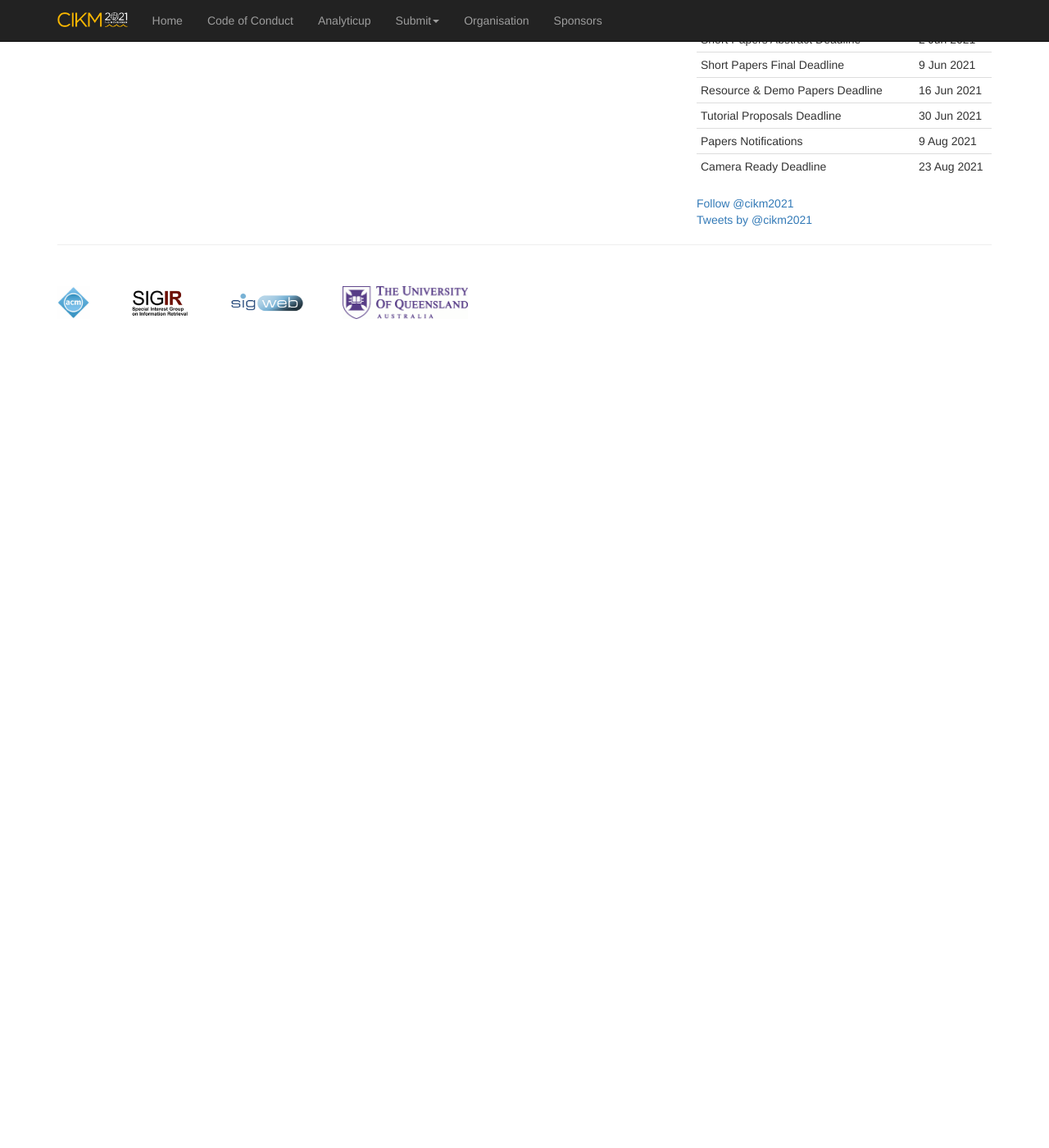
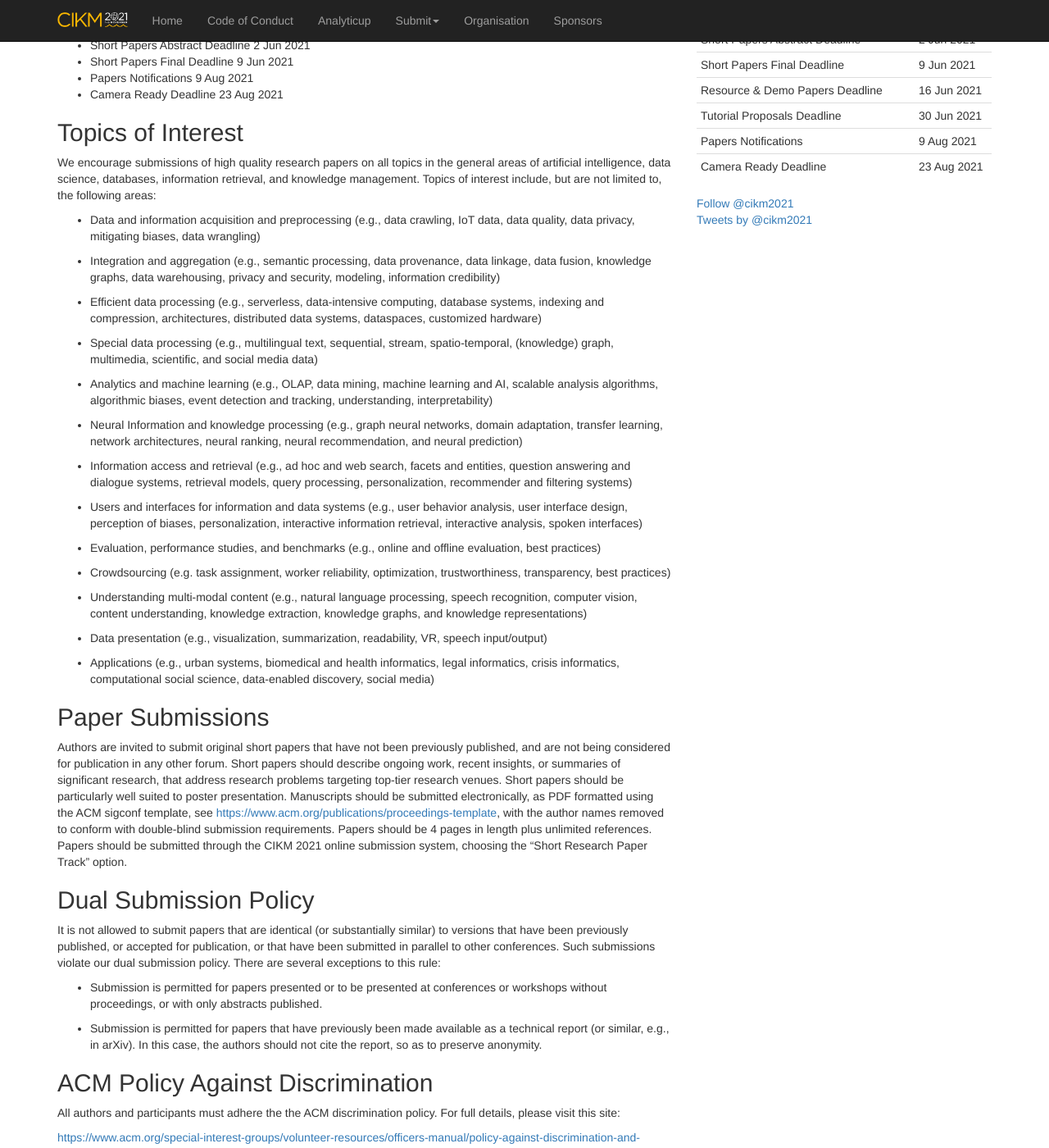
Before and after one commit to ielab/cikm2021-website, a Jekyll site: the page built from cfp/short-papers.md, in a window 1280 px wide and 1400 px high, scrolled down 238 px. Shown: the whole window at 82% size. Built offline with Jekyll 4.4.1, drawn with Linux system fonts in a browser that asks for light colours; our own code applies the rules of GitHub Pages for plain Markdown files; comment, search, counter and statistics services are not loaded; before the commit the page ends 900 px from its top, so only the background shows below that; some of the changed text lies outside the part shown.

Commit message:
Add short paper cfp.

```diff
--- /dev/null
+++ b/_includes/deadline.html
@@ -0,0 +1,14 @@
+{%- for date in site.data.important-dates.dates -%}
+{%- if date.name == include.name -%}
+<tr>
+    <td>{{- date.name -}}</td>
+    <td>
+        {%- if date.occurred -%}
+        <del>{{- date.date -}}</del>
+        {%- else -%}
+        {{- date.date -}}
+        {%- endif -%}
+    </td>
+</tr>
+{%- endif -%}
+{%- endfor -%}
--- a/cfp/short-papers.md
+++ b/cfp/short-papers.md
@@ -1 +1,73 @@
 # Call for Short Papers
+
+The Conference on Information and Knowledge Management (CIKM) provides a unique venue for industry and academia to present and discuss state-of-the-art research on artificial intelligence, search and discovery, data mining and database systems, all at a single conference. CIKM is uniquely situated to highlight technologies and insights that materialize the big data and artificial intelligence vision of the future. CIKM 2021 will take place online in a lively and interactive manner.
+
+## Key Dates
+
+<ul>
+<li>{% include deadline.html name="Short Papers Abstract Deadline" %}</li>
+<li>{% include deadline.html name="Short Papers Final Deadline" %}</li>
+<li>{% include deadline.html name="Papers Notifications" %}</li>
+<li>{% include deadline.html name="Camera Ready Deadline" %}</li>
+</ul>
+
+## Topics of Interest
+
+We encourage submissions of high quality research papers on all topics in the general areas of artificial intelligence, data science, databases, information retrieval, and knowledge management. Topics of interest include, but are not limited to, the following areas:
+
+
+*     Data and information acquisition and preprocessing (e.g., data crawling, IoT data, data quality, data privacy, mitigating biases, data wrangling)
+
+*     Integration and aggregation (e.g., semantic processing, data provenance, data linkage, data fusion, knowledge graphs, data warehousing, privacy and security, modeling, information
+  credibility)
+
+*    Efficient data processing (e.g., serverless, data-intensive computing, database systems, indexing and compression, architectures, distributed data systems, dataspaces, customized hardware)
+
+*    Special data processing (e.g., multilingual text, sequential, stream, spatio-temporal, (knowledge) graph, multimedia, scientific, and social media data)
+
+*    Analytics and machine learning (e.g., OLAP, data mining, machine learning and AI, scalable analysis algorithms, algorithmic biases, event detection and tracking, understanding, interpretability)
+
+*    Neural Information and knowledge processing (e.g., graph neural networks, domain adaptation, transfer learning, network architectures, neural ranking, neural recommendation, and neural prediction)
+
+*    Information access and retrieval (e.g., ad hoc and web search, facets and entities, question answering and dialogue systems, retrieval models, query processing, personalization, recommender and filtering systems)
+
+*    Users and interfaces for information and data systems (e.g., user behavior analysis, user interface design, perception of biases, personalization, interactive information retrieval, interactive analysis, spoken interfaces)
+
+*    Evaluation, performance studies, and benchmarks (e.g., online and offline evaluation,  best practices)
+
+*    Crowdsourcing (e.g. task assignment, worker reliability, optimization, trustworthiness, transparency, best practices)
+
+*    Understanding multi-modal content (e.g., natural language processing, speech recognition, computer vision, content understanding, knowledge extraction, knowledge graphs, and knowledge representations)
+
+* Data presentation (e.g., visualization, summarization, readability, VR, speech input/output)
+
+* Applications (e.g., urban systems, biomedical and health informatics, legal informatics, crisis informatics, computational social science, data-enabled discovery, social media)
+
+## Paper Submissions
+
+Authors are invited to submit original short papers that have not been previously published, and are not being considered for publication in any other forum. Short papers should describe ongoing work, recent insights, or summaries of significant research, that address research problems targeting top-tier research venues. Short papers should be particularly well suited to poster presentation.
+Manuscripts should be submitted electronically, as PDF formatted using the ACM sigconf template, see [https://www.acm.org/publications/proceedings-template](https://www.acm.org/publications/proceedings-template), with the author names removed to conform with double-blind submission requirements. Papers should be 4 pages in length plus unlimited references. Papers should be submitted through the CIKM 2021 online submission system, choosing the “Short Research Paper Track” option.
+
+## Dual Submission Policy
+
+It is not allowed to submit papers that are identical (or substantially similar) to versions that have been previously published, or accepted for publication, or that have been submitted in parallel to other conferences. Such submissions violate our dual submission policy. There are several exceptions to this rule:
+
+
+* Submission is permitted for papers presented or to be presented at conferences or workshops without proceedings, or with only abstracts published.
+
+* Submission is permitted for papers that have previously been made available as a technical report (or similar, e.g., in arXiv). In this case, the authors should not cite the report, so as to preserve anonymity.
+
+## ACM Policy Against Discrimination
+
+All authors and participants must adhere the the ACM discrimination policy. For full details, please visit this site:
+
+[https://www.acm.org/special-interest-groups/volunteer-resources/officers-manual/policy-against-discrimination-and-harassment](https://www.acm.org/special-interest-groups/volunteer-resources/officers-manual/policy-against-discrimination-and-harassment)
+
+## PC Chair Contact Information
+
+For more information, contact the appropriate PC chairs:
+ - Short Paper Track Email: [cikm2021-short@easychair.org](mailto:cikm2021-short@easychair.org)
+
+ - Krisztian Baalog, University of Stavanger, Norway
+ - Louiqa Raschid, University of Maryland, USA
+ - Lina Yao, University of New South Wales, Australia
```
